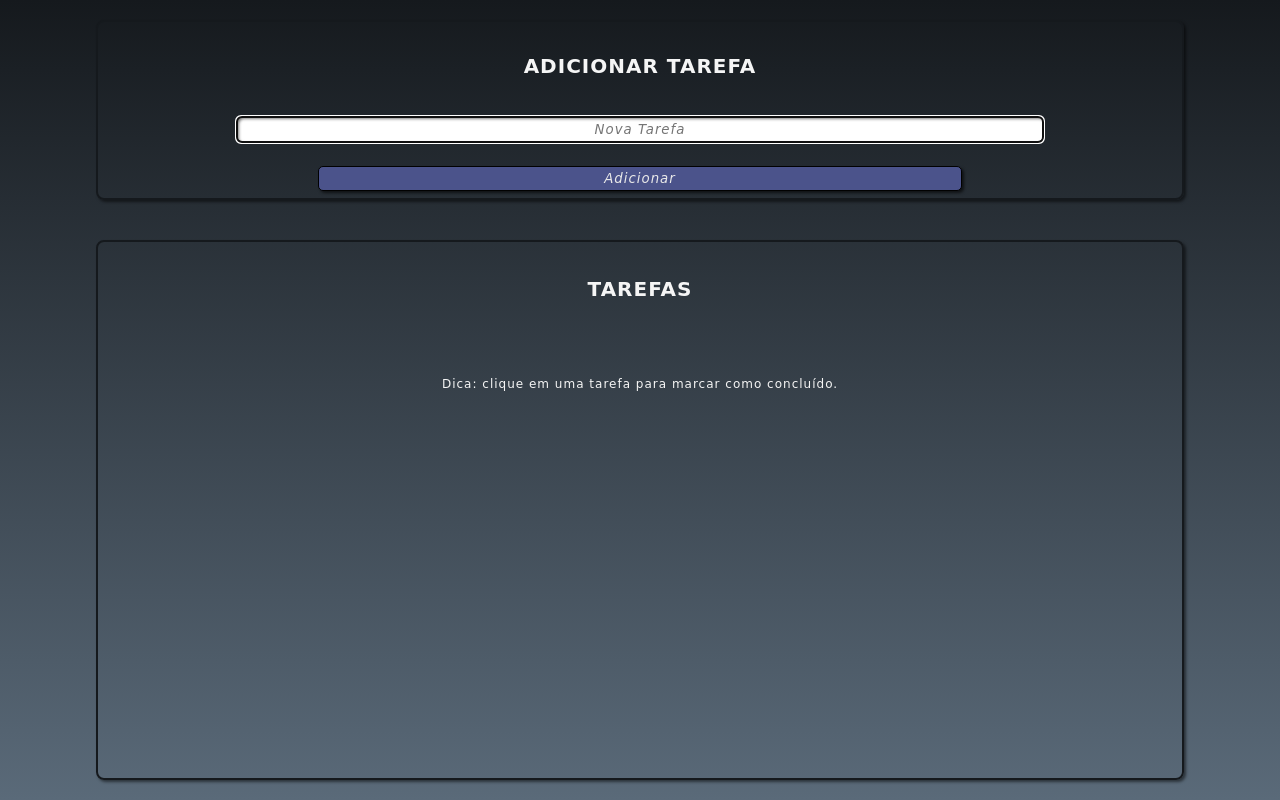
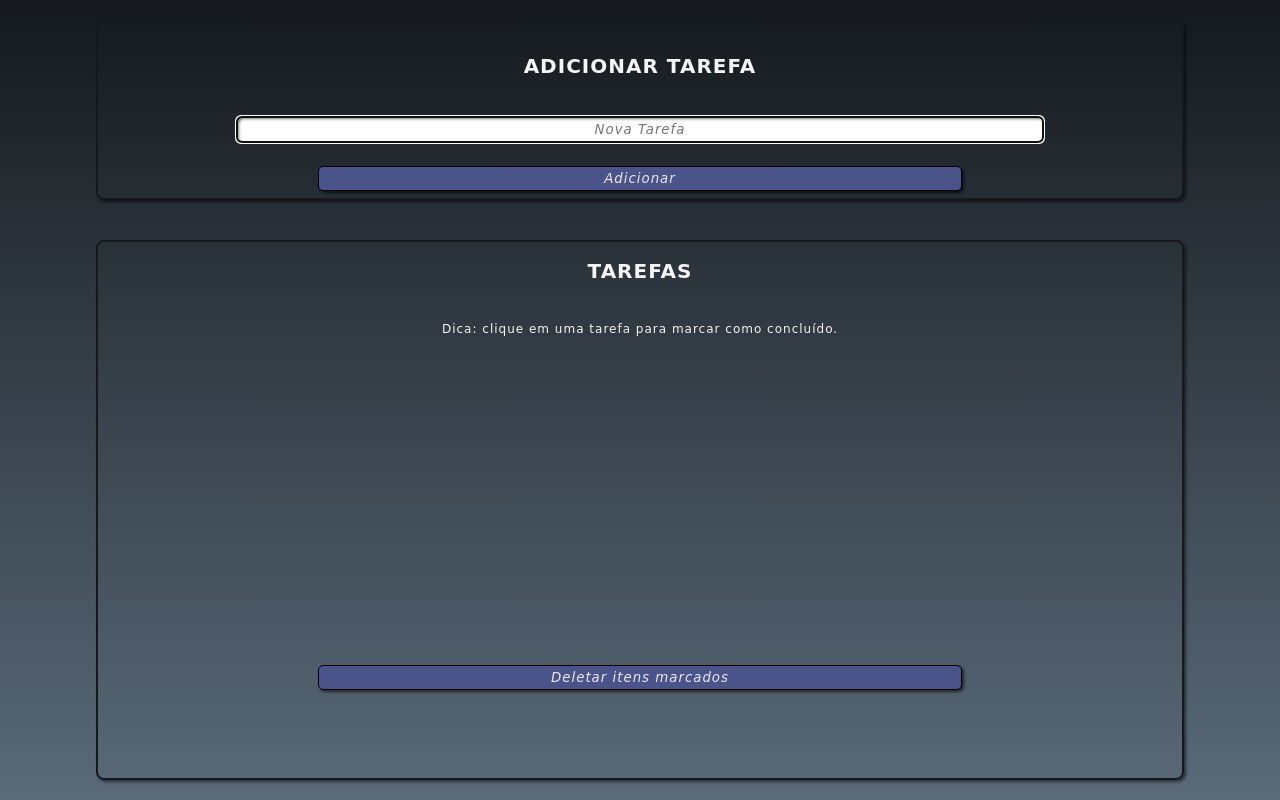
Before and after one commit to NiellCast/lista-de-tarefas, a plain HTML site: page index.html in a window 1280 px wide. Drawn offline with Linux system fonts and the light colour scheme; a web font is replaced by a local one.

Commit message:
Implementando funcionalidade que permite excluir um item criado indevidamente

```diff
--- a/assets/css/style.css
+++ b/assets/css/style.css
@@ -48,10 +48,14 @@ body {
     display: flex;
     justify-content: center;
     align-items: center;
+}
 
+.lista {
+    width: 50%;
+    margin: auto;
+    margin-top: 20px;
     overflow: auto;
 }
-
 
 h2 {
     margin: 10px;
--- a/assets/js/script.js
+++ b/assets/js/script.js
@@ -1,6 +1,7 @@
 const lista = document.querySelector("#lista-de-tarefas")
 const botaoAdicionar = document.querySelector("#btn-add")
 const tarefa = document.querySelector("#ntarefa")
+const botaoDeletar = document.querySelector("#btn-delete")
 
 
 function capitalize(word) {
@@ -35,3 +36,12 @@ botaoAdicionar.addEventListener('click', () => {
         tarefa.value = ''
     }
 })
+
+botaoDeletar.addEventListener('click', () => {
+    let itensMarcados = [...document.querySelectorAll('.selecionado')].map((elemento) => {
+        elemento.parentNode.removeChild(elemento);
+
+    })
+
+
+})
--- a/index.html
+++ b/index.html
@@ -30,9 +30,13 @@
             <p>Dica: clique em uma tarefa para marcar como concluído.</p>
         </div>
 
-        <div class="container">
+        <div class="container lista">
             <ol id="lista-de-tarefas">
             </ol>
+        </div>
+
+        <div class="container">
+            <input type="button" value="Deletar itens marcados" id="btn-delete">
         </div>
     </section>
 
```
